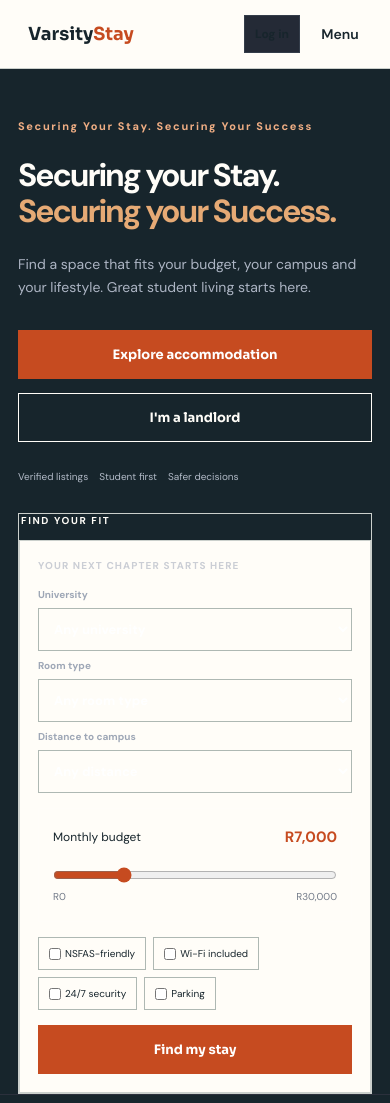
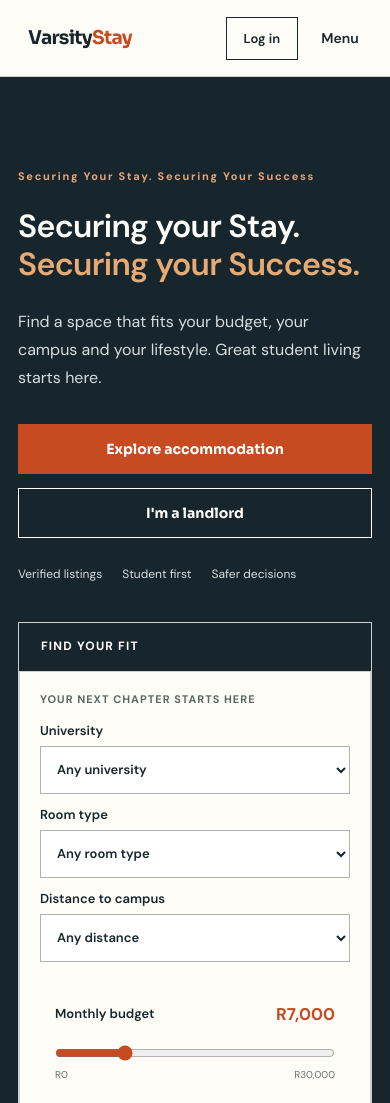
Before and after one commit to VarsityStay-2025/The-Website, a website built with Vite: page index.html in a window 390 px wide. Shown: the top 1103 px of the page. Built offline with nearby package versions, Linux system fonts and the light colour scheme; some packages are replaced by stand-ins of ours; no server answers; the database is empty; files whose address does not match are found by name.

Commit message:
Add visual refinement styles for VarsityStay
Added visual refinement styles for VarsityStay, including custom CSS variables and responsive design adjustments.

```diff
--- a/src/style.css
+++ b/src/style.css
@@ -649,3 +649,364 @@
  .contact-columns {grid-template-columns:1fr}
  .landlord-editorial {min-height:180px}
 }
+
+/* ==========================================
+   VARSITYSTAY — VISUAL REFINEMENT
+   Securing your Stay. Securing your Success.
+========================================== */
+
+:root {
+  --vs-dark: #17252c;
+  --vs-orange: #c64b20;
+  --vs-paper: #fffdf8;
+  --vs-border: #cbd0cc;
+  --vs-text: #17252c;
+  --vs-muted: #53616a;
+}
+
+/* HEADER */
+
+.site-header {
+  background: var(--vs-paper) !important;
+  border-bottom: 1px solid var(--vs-border);
+}
+
+.nav {
+  max-width: 1320px;
+  min-height: 76px;
+  gap: 24px;
+}
+
+.brand {
+  display: inline-flex;
+  align-items: center;
+  gap: 10px;
+  flex-shrink: 0;
+}
+
+.brand-name {
+  color: var(--vs-dark);
+  font-size: 23px;
+  font-weight: 700;
+  letter-spacing: -0.7px;
+}
+
+.brand-highlight {
+  color: var(--vs-orange);
+}
+
+.site-logo {
+  max-width: 55px;
+  height: 44px;
+  object-fit: contain;
+}
+
+.main-nav {
+  gap: clamp(12px, 1.6vw, 26px);
+}
+
+.main-nav a {
+  font-size: 13px;
+  font-weight: 600;
+  white-space: nowrap;
+  color: var(--vs-text) !important;
+}
+
+.main-nav a:hover,
+.main-nav a.active {
+  color: var(--vs-orange) !important;
+}
+
+.nav-actions {
+  gap: 10px;
+}
+
+/* FIX DARK LOGIN BUTTON */
+
+.account-btn {
+  background: transparent !important;
+  border: 1px solid var(--vs-dark) !important;
+  color: var(--vs-dark) !important;
+  padding: 12px 17px;
+  font-size: 13px;
+  font-weight: 600;
+}
+
+.account-btn:hover {
+  background: #edf0ed !important;
+}
+
+.nav-landlord {
+  padding: 12px 16px;
+  background: var(--vs-orange) !important;
+  color: #ffffff !important;
+  font-size: 13px;
+  white-space: nowrap;
+}
+
+/* HERO */
+
+.hero {
+  background: var(--vs-dark) !important;
+  padding: 82px 0 72px;
+}
+
+.hero-layout {
+  align-items: center;
+  gap: clamp(36px, 5vw, 80px);
+}
+
+.hero-copy h1 {
+  font-size: clamp(34px, 3.6vw, 54px) !important;
+  font-weight: 600 !important;
+  line-height: 1.2;
+  letter-spacing: -1.5px;
+  max-width: 650px;
+}
+
+.hero-copy h1 em {
+  color: #e8a474 !important;
+  font-style: normal;
+}
+
+.hero-copy > p {
+  max-width: 510px;
+  color: #d5dedf !important;
+  font-size: 16px;
+  line-height: 1.75;
+}
+
+.hero .eyebrow {
+  color: #e8a474 !important;
+  font-size: 11px;
+  font-weight: 700;
+  letter-spacing: 1.7px;
+}
+
+.hero-ctas {
+  gap: 14px;
+}
+
+.hero-ctas .btn {
+  min-height: 50px;
+  padding: 13px 22px;
+  font-size: 14px;
+}
+
+.hero-trust {
+  display: flex;
+  flex-wrap: wrap;
+  gap: 20px;
+  color: #d5dedf !important;
+}
+
+.hero-trust span {
+  color: inherit !important;
+  font-size: 12px;
+}
+
+/* SEARCH PANEL */
+
+.hero-right {
+  background: var(--vs-paper) !important;
+  border: 1px solid #c9d0cd;
+  color: var(--vs-text) !important;
+}
+
+.search-card-head {
+  min-height: 48px;
+  padding: 15px 22px;
+  background: var(--vs-dark) !important;
+  color: #ffffff !important;
+  font-size: 12px;
+  letter-spacing: 1.2px;
+}
+
+.search-panel {
+  background: var(--vs-paper) !important;
+  color: var(--vs-text) !important;
+  padding: 28px;
+}
+
+.search-eyebrow {
+  color: #5b6865 !important;
+  font-size: 11px;
+  letter-spacing: 1px;
+  font-weight: 700;
+}
+
+.search-panel label,
+.search-panel .budget-top span {
+  color: var(--vs-text) !important;
+  font-size: 13px;
+  font-weight: 600;
+}
+
+/* CRITICAL: FIX INVISIBLE SELECT TEXT */
+
+.search-panel select,
+.search-panel input,
+.search-panel textarea {
+  background: #ffffff !important;
+  color: #17252c !important;
+  border: 1px solid #aab6b0 !important;
+  border-radius: 0 !important;
+  opacity: 1 !important;
+  -webkit-text-fill-color: #17252c;
+}
+
+.search-panel select {
+  min-height: 48px;
+  padding: 11px 12px;
+  font-size: 13px;
+}
+
+.search-panel select option {
+  color: #17252c !important;
+  background: #ffffff !important;
+}
+
+.search-panel input::placeholder {
+  color: #69746f !important;
+  opacity: 1;
+}
+
+.filters-row {
+  gap: 12px;
+}
+
+.budget-block {
+  margin-top: 22px;
+  margin-bottom: 20px;
+}
+
+.budget-top strong {
+  color: var(--vs-orange) !important;
+  font-size: 17px;
+}
+
+#budget {
+  accent-color: var(--vs-orange);
+}
+
+.budget-ends {
+  color: #65716c !important;
+}
+
+.amenity-row {
+  display: flex;
+  flex-wrap: wrap;
+  gap: 8px;
+}
+
+.pill-check {
+  background: #ffffff !important;
+  border: 1px solid var(--vs-border) !important;
+  color: var(--vs-text) !important;
+  padding: 10px 12px;
+  font-size: 12px;
+}
+
+.pill-check input {
+  accent-color: var(--vs-orange);
+}
+
+.search-btn {
+  min-height: 54px;
+  margin-top: 18px;
+  background: var(--vs-orange) !important;
+  color: #ffffff !important;
+  border: none !important;
+  font-weight: 700;
+}
+
+/* CONSISTENT FLAT ELEMENTS */
+
+button,
+input,
+select,
+textarea,
+.property-card,
+.form-card,
+.uni-card,
+.ad-card,
+.modal-panel {
+  border-radius: 0 !important;
+  box-shadow: none !important;
+}
+
+button {
+  cursor: pointer;
+}
+
+button:focus-visible,
+a:focus-visible,
+input:focus-visible,
+select:focus-visible,
+textarea:focus-visible {
+  outline: 2px solid var(--vs-orange);
+  outline-offset: 3px;
+}
+
+/* RESPONSIVE */
+
+@media (max-width: 1100px) {
+  .nav {
+    gap: 14px;
+  }
+
+  .main-nav {
+    gap: 12px;
+  }
+
+  .main-nav a {
+    font-size: 12px;
+  }
+}
+
+@media (max-width: 900px) {
+  .hero {
+    padding: 55px 0;
+  }
+
+  .hero-layout {
+    grid-template-columns: 1fr;
+    gap: 40px;
+  }
+
+  .hero-copy h1 {
+    font-size: clamp(32px, 6vw, 46px) !important;
+  }
+}
+
+@media (max-width: 600px) {
+  .hero {
+    padding: 42px 0;
+  }
+
+  .hero-copy h1 {
+    font-size: 32px !important;
+    letter-spacing: -0.7px;
+  }
+
+  .search-panel {
+    padding: 20px;
+  }
+
+  .filters-row {
+    grid-template-columns: 1fr;
+  }
+
+  .hero-ctas {
+    flex-direction: column;
+    align-items: stretch;
+  }
+
+  .hero-ctas .btn {
+    width: 100%;
+  }
+
+  .brand-name {
+    font-size: 19px;
+  }
+}
```
